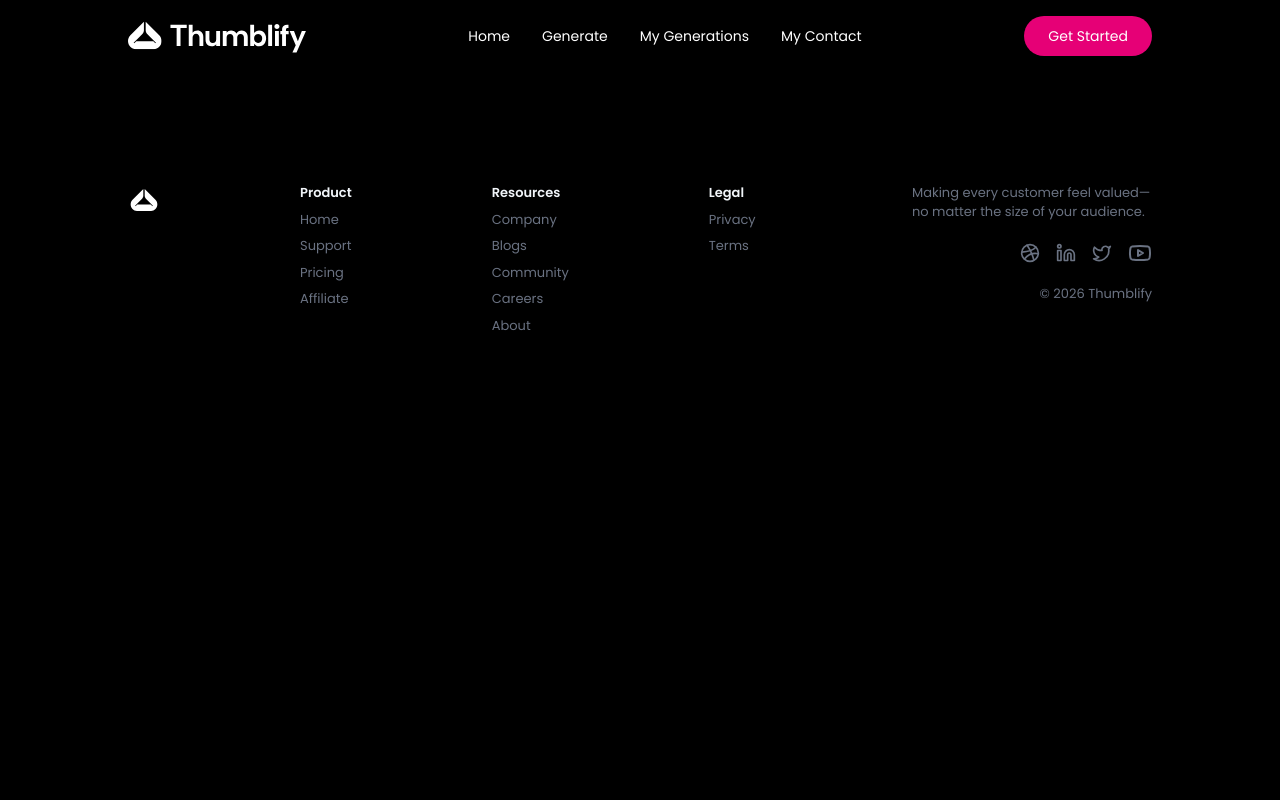
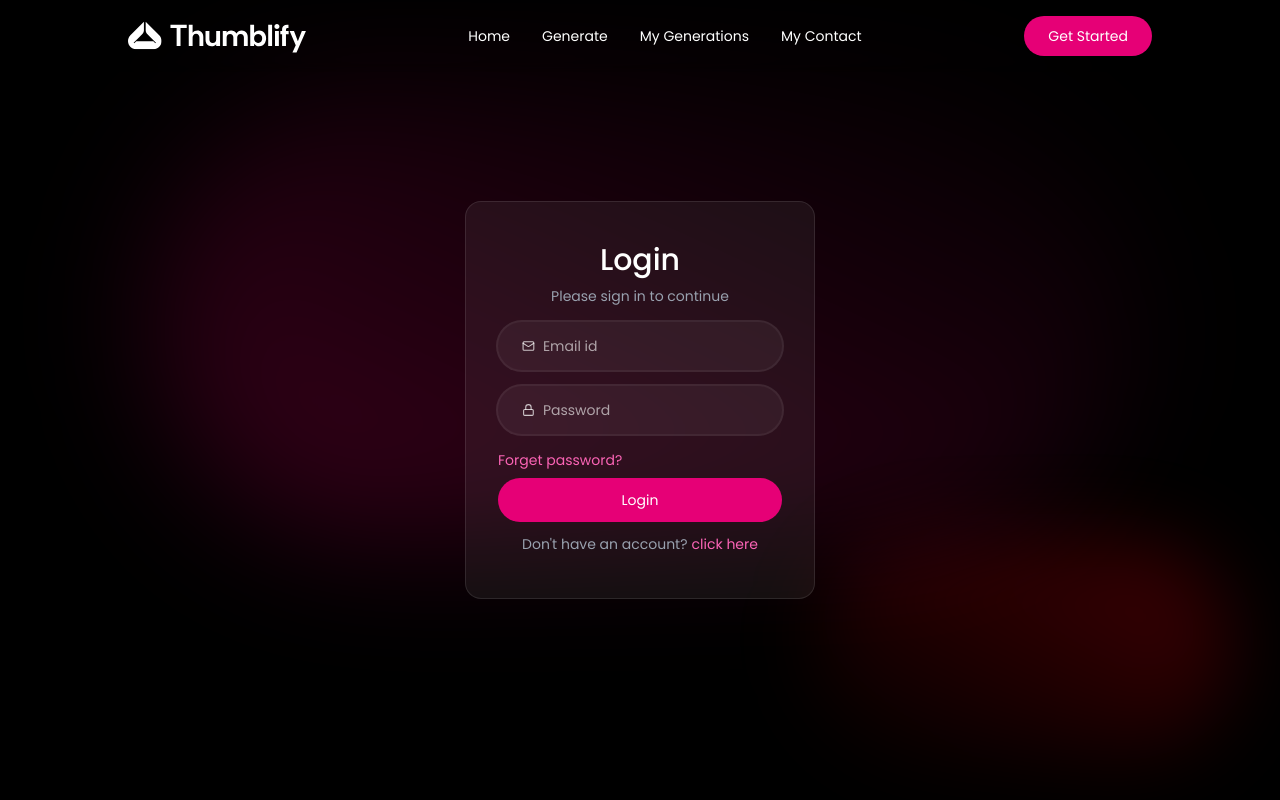
Before and after one commit to YangChiayin/Thumblify, a React (Vite) app in the folder client/: page /Login in a window 1280 px wide. Shown: the top 800 px of the page. Built offline with nearby package versions, Linux system fonts and the light colour scheme.

Commit message:
Login page done

```diff
--- a/client/src/App.tsx
+++ b/client/src/App.tsx
@@ -4,6 +4,10 @@
 import Footer from "./components/Footer";
 import "./globals.css";
 import LenisScroll from "./components/LenisScroll";
+import Generate from "./pages/Generate";
+import MyGeneration from "./pages/MyGeneration";
+import YTPreview from "./pages/YTPreview";
+import Login from "./components/Login";
 
 export default function App() {
     return (
@@ -12,6 +16,11 @@
             <Navbar />
             <Routes>
                 <Route path="/" element={<HomePage />} />
+                <Route path="/generate" element={<Generate />} />
+                <Route path="/generate/:id" element={<Generate />} />
+                <Route path="/my-generation" element={<MyGeneration />} />
+                <Route path="/preview" element={<YTPreview />} />
+                <Route path="/Login" element={<Login />} />
             </Routes>
             <Footer />
         </>
--- /dev/null
+++ b/client/src/components/Login.tsx
@@ -0,0 +1,74 @@
+import React from "react"
+import { useState } from "react"
+import SoftBackDrop from "./SoftBackDrop"
+
+
+const Login = () => {
+    const [state, setState] = useState("login")
+
+    const [formData, setFormData] = useState({
+        name: '',
+        email: '',
+        password: ''
+    })
+
+    const handleChange = (e:React.ChangeEvent<HTMLInputElement>) => {
+        const { name, value } = e.target
+        setFormData(prev => ({ ...prev, [name]: value }))
+    }
+
+    const handleSubmit = (e:React.FormEvent<HTMLFormElement>) => {
+        e.preventDefault()
+
+    }
+  return (
+    <>
+    <SoftBackDrop />
+    <div className="min-h-screen flex items-center justify-center">
+<form
+                onSubmit={handleSubmit}
+                className="w-full sm:w-87.5 text-center bg-white/6 border border-white/10 rounded-2xl px-8">
+                <h1 className="text-white text-3xl mt-10 font-medium">
+                    {state === "login" ? "Login" : "Sign up"}
+                </h1>
+
+                <p className="text-gray-400 text-sm mt-2">Please sign in to continue</p>
+
+                {state !== "login" && (
+                    <div className="flex items-center mt-6 w-full bg-white/5 ring-2 ring-white/10 focus-within:ring-pink-500/60 h-12 rounded-full overflow-hidden pl-6 gap-2 transition-all ">
+                        <svg xmlns="http://www.w3.org/2000/svg" width="16" height="16" viewBox="0 0 24 24" fill="none" stroke="currentColor" className="text-white/60" strokeWidth="2" strokeLinecap="round" strokeLinejoin="round"> <circle cx="12" cy="8" r="5" /> <path d="M20 21a8 8 0 0 0-16 0" /> </svg>
+                        <input type="text" name="name" placeholder="Name" className="w-full bg-transparent text-white placeholder-white/60 border-none outline-none " value={formData.name} onChange={handleChange} required />
+                    </div>
+                )}
+
+                <div className="flex items-center w-full mt-4 bg-white/5 ring-2 ring-white/10 focus-within:ring-pink-500/60 h-12 rounded-full overflow-hidden pl-6 gap-2 transition-all ">
+                    <svg xmlns="http://www.w3.org/2000/svg" width="14" height="14" viewBox="0 0 24 24" fill="none" stroke="currentColor" className="text-white/75" strokeWidth="2" strokeLinecap="round" strokeLinejoin="round"> <path d="m22 7-8.991 5.727a2 2 0 0 1-2.009 0L2 7" /> <rect x="2" y="4" width="20" height="16" rx="2" /> </svg>
+                    <input type="email" name="email" placeholder="Email id" className="w-full bg-transparent text-white placeholder-white/60 border-none outline-none " value={formData.email} onChange={handleChange} required />
+                </div>
+
+                <div className=" flex items-center mt-4 w-full bg-white/5 ring-2 ring-white/10 focus-within:ring-pink-500/60 h-12 rounded-full overflow-hidden pl-6 gap-2 transition-all ">
+                    <svg xmlns="http://www.w3.org/2000/svg" width="14" height="14" viewBox="0 0 24 24" fill="none" stroke="currentColor" className="text-white/75" strokeWidth="2" strokeLinecap="round" strokeLinejoin="round"> <rect width="18" height="11" x="3" y="11" rx="2" ry="2" /> <path d="M7 11V7a5 5 0 0 1 10 0v4" /> </svg>
+                    <input type="password" name="password" placeholder="Password" className="w-full bg-transparent text-white placeholder-white/60 border-none outline-none" value={formData.password} onChange={handleChange} required />
+                </div>
+
+                <div className="mt-4 text-left">
+                    <button className="text-sm text-pink-400 hover:underline">
+                        Forget password?
+                    </button>
+                </div>
+
+                <button type="submit" className="mt-2 w-full h-11 rounded-full text-white bg-pink-600 hover:bg-pink-500 transition " >
+                    {state === "login" ? "Login" : "Sign up"}
+                </button>
+
+                <p onClick={() => setState(prev => prev === "login" ? "register" : "login")} className="text-gray-400 text-sm mt-3 mb-11 cursor-pointer" >
+                    {state === "login" ? "Don't have an account?" : "Already have an account?"}
+                    <span className="text-pink-400 hover:underline ml-1">click here</span>
+                </p>
+            </form>
+    </div>
+        </>
+  )
+}
+
+export default Login
--- /dev/null
+++ b/client/src/components/SoftBackDrop.tsx
@@ -0,0 +1,12 @@
+
+
+const SoftBackDrop = () => {
+  return (
+            <div className='fixed inset-0 -z-1 pointer-events-none'>
+                <div className='absolute left-1/2 top-20 -translate-x-1/2 w-245 h-115 bg-linear-to-tr from-pink-800/35 to-transparent rounded-full blur-3xl' />
+                <div className='absolute right-12 bottom-10 w-105 h-55 bg-linear-to-bl from-red-700/35 to-transparent rounded-full blur-2xl' />
+            </div>
+  )
+}
+
+export default SoftBackDrop
--- /dev/null
+++ b/client/src/pages/Generate.tsx
@@ -0,0 +1,9 @@
+
+
+const Generate = () => {
+  return (
+    <div>Generate</div>
+  )
+}
+
+export default Generate
--- /dev/null
+++ b/client/src/pages/MyGeneration.tsx
@@ -0,0 +1,9 @@
+
+
+const MyGeneration = () => {
+  return (
+    <div>MyGeneration</div>
+  )
+}
+
+export default MyGeneration
--- /dev/null
+++ b/client/src/pages/YtPreview.tsx
@@ -0,0 +1,9 @@
+
+
+const YTPreview = () => {
+  return (
+    <div>YTPreview</div>
+  )
+}
+
+export default YTPreview
```
